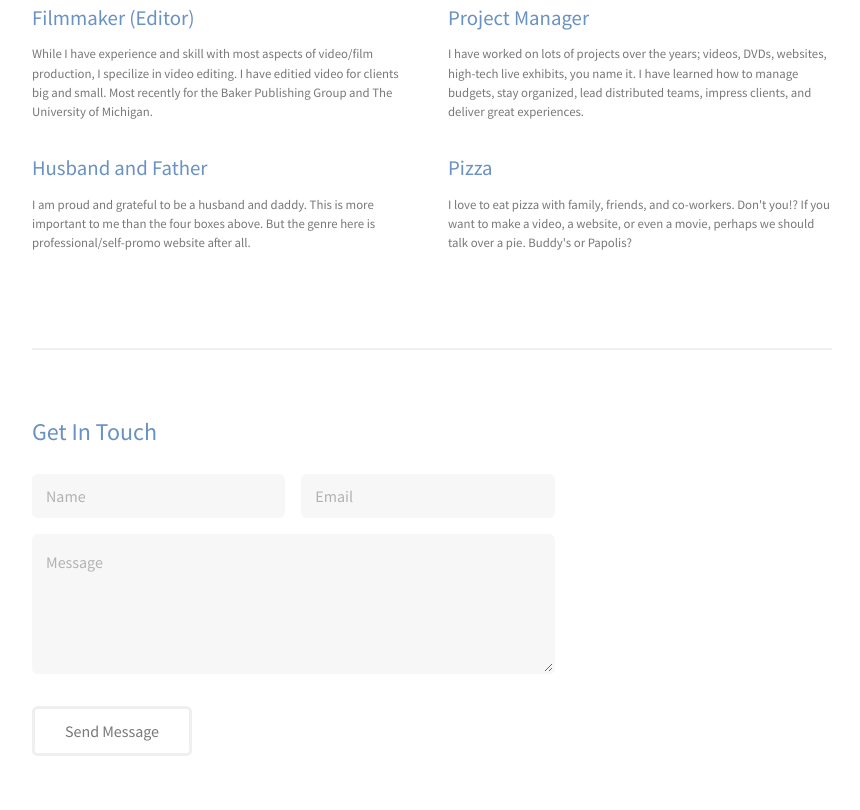
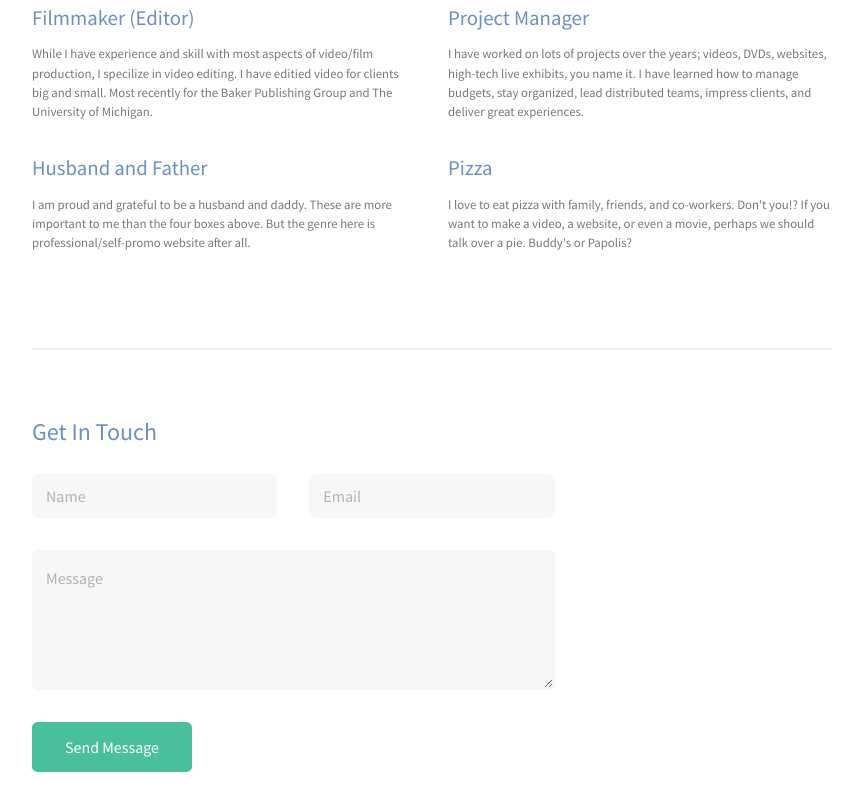
Before and after one commit to thisisjoewells/tijw.com-static-html-website, a plain HTML site: page index.html in a window 1280 px wide. Shown: the part 1040-1850 px from the top of the page, without its empty margins (400-1260 px from the left). Drawn offline with Linux system fonts and the light colour scheme.

Commit message:
Text updates, finalize formspree
Launched this after these changes added.

```diff
--- a/index.html
+++ b/index.html
@@ -58,7 +58,7 @@
 							</article>
 							<article class="6u 12u$(xsmall) work-item">
 								<h3>Husband and Father</h3>
-								<p>I am proud and grateful to be a husband and daddy.  This is more important to me than the four boxes above.  But the genre here is professional/self-promo website after all.</p>
+								<p>I am proud and grateful to be a husband and daddy.  These are more important to me than the four boxes above.  But the genre here is professional/self-promo website after all.</p>
 							</article>
 							<article class="6u$ 12u$(xsmall) work-item">
 								<h3>Pizza</h3>
@@ -72,17 +72,21 @@
 						<h2>Get In Touch</h2>
 						<div class="row">
 							<div class="8u 12u$(small)">
-								<form action="//formspree.io/joe@thisisjoewells.com"
-      method="POST">
-									<div class="row uniform 50%">
-										<div class="6u 12u$(xsmall)"><input type="text" name="name" id="name" placeholder="Name" /></div>
-										<div class="6u$ 12u$(xsmall)"><input type="email" name="email" id="email" placeholder="Email" /></div>
-										<div class="12u$"><textarea name="message" id="message" placeholder="Message" rows="4"></textarea></div>
-									</div>
-								</form>
+
+                                <form action="//formspree.io/joe@thisisjoewells.com"
+								method="POST">
+						<div class="row uniform">
+							<div class="6u 12u$(xsmall)"><input type="text" name="name" id="name" placeholder="Name" /></div>
+							<div class="6u$ 12u$(xsmall)"><input type="email" name="email" id="email" placeholder="Email" /></div>
+							<div class="12u$"><textarea name="message" id="message" placeholder="Message" rows="4"></textarea></div>
+							<div class="12u$">
 								<ul class="actions">
-									<li><input type="submit" value="Send Message" /></li>
+									<li><input type="submit" value="Send Message" class="special" /></li>
 								</ul>
+							</div>
+						</div>
+					</form>
+
 							</div>
 
 						</div>
```
